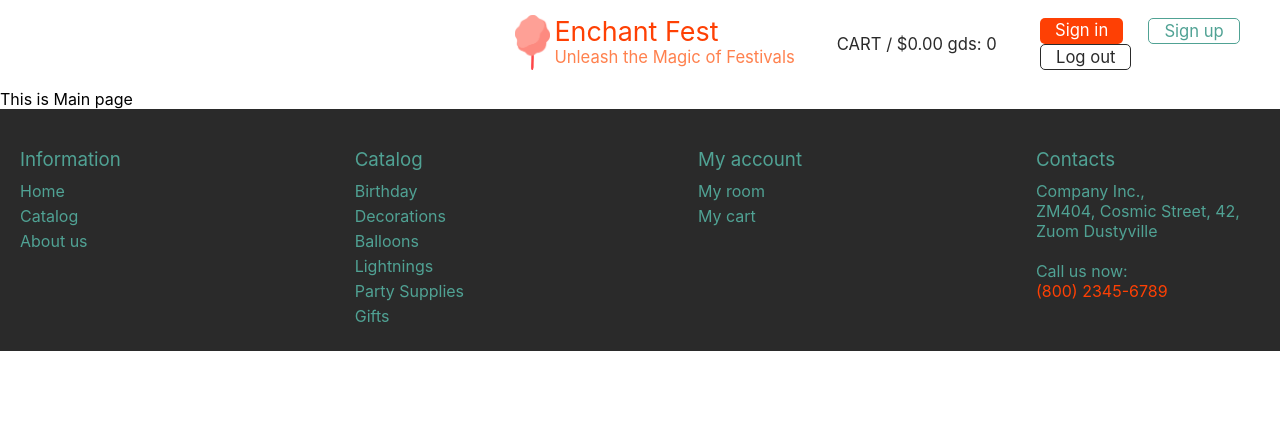
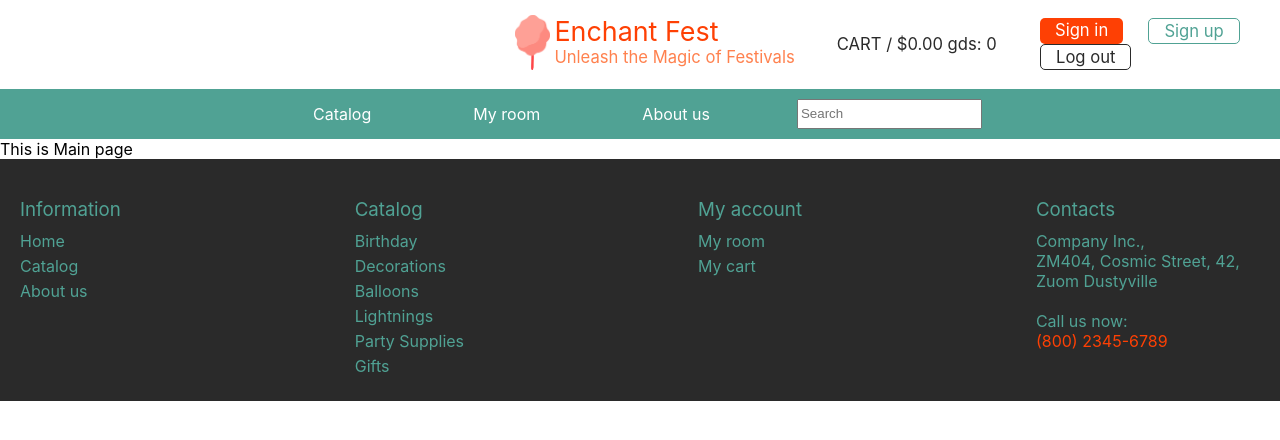
Before and after one commit to Elina-nep/eCommerce-Application, a React (Create React App) app: page / in a window 1280 px wide. Shown: the top 440 px of the page. Built offline with nearby package versions, Linux system fonts and the light colour scheme.

Commit message:
feat: add navigation of header

```diff
--- a/src/components/header/Header.tsx
+++ b/src/components/header/Header.tsx
@@ -1,9 +1,11 @@
 import Head from './Head';
+import { Navigation } from './Navigation';
 
 export const Header = () => {
   return (
     <header className="header">
       <Head cartTotal={0} cartItemsCount={0} />
+      <Navigation />
     </header>
   );
 };
--- /dev/null
+++ b/src/components/header/Navigation.css
@@ -0,0 +1,26 @@
+.nav {
+  background: #50a294;
+  display: flex;
+  justify-content: space-around;
+  color: white;
+  padding: 10px;
+}
+
+.nav a {
+  list-style-type: none;
+  text-decoration: none;
+  color: white;
+  padding: 5px 15px 5px 15px;
+}
+
+.nav a:hover {
+  background: #ff814e;
+  padding: 5px 15px 5px 15px;
+  border-radius: 5px;
+}
+
+.navigation-container {
+  display: flex;
+  width: 60%;
+  justify-content: space-around;
+}
--- /dev/null
+++ b/src/components/header/Navigation.tsx
@@ -0,0 +1,14 @@
+import { Link } from 'react-router-dom';
+import './Navigation.css';
+export function Navigation() {
+  return (
+    <nav className="nav">
+      <div className="navigation-container">
+        <Link to="/collection">Catalog</Link>
+        <Link to="/my-room">My room</Link>
+        <Link to="/about-us">About us</Link>
+        <input type="text" placeholder="Search" />
+      </div>
+    </nav>
+  );
+}
```
